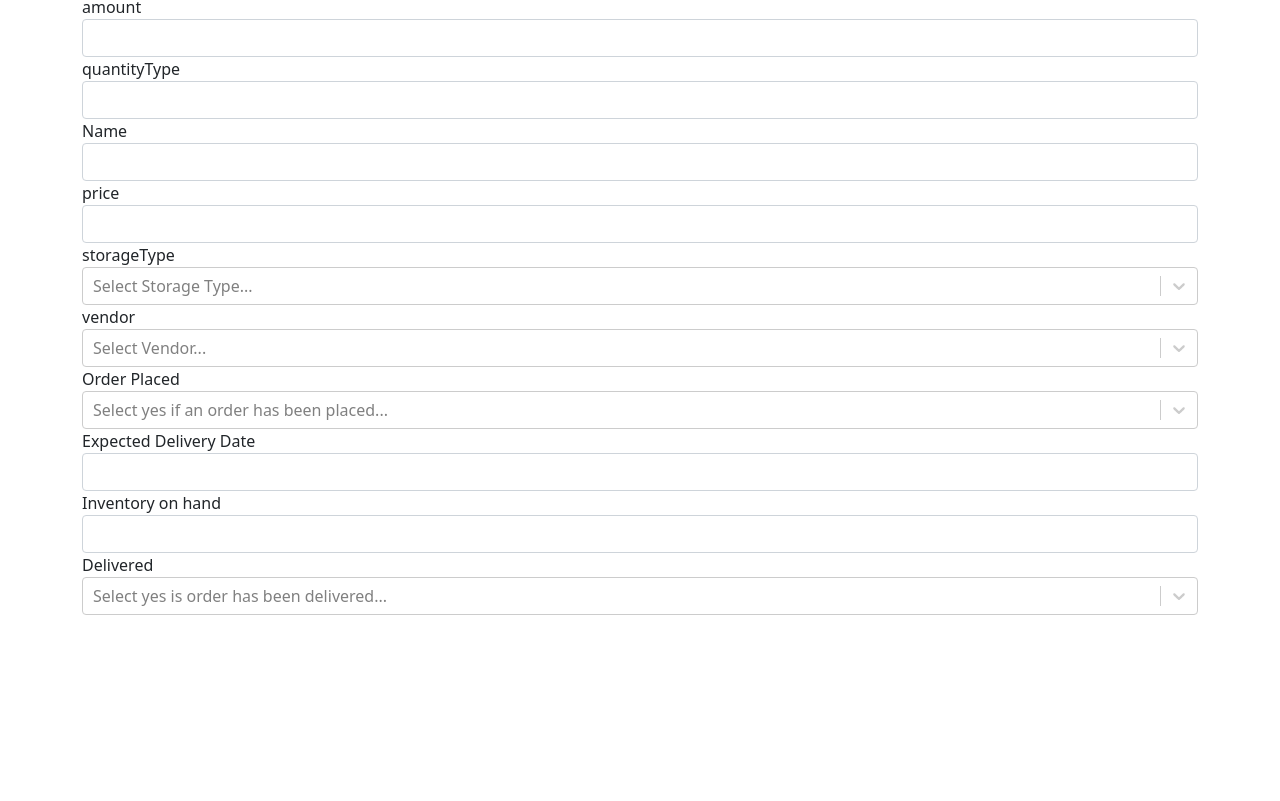
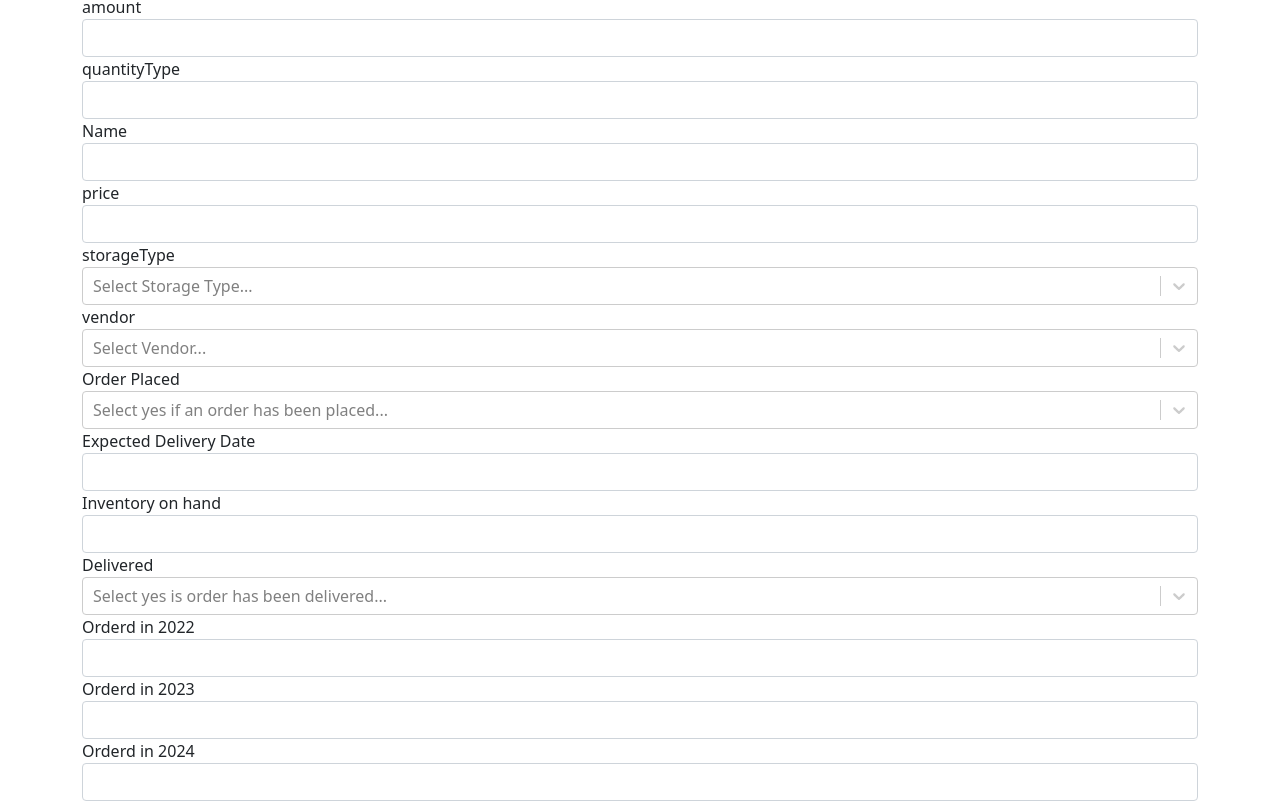
Before and after one commit to gtsflyer/test2, a React (Create React App) app in the folder react-ui/: page /createIngredient in a window 1280 px wide. Shown: the part 328-1129 px from the top of the page. Before the commit the page ends 943 px from the top, so only its background shows below. Built offline with nearby package versions, Linux system fonts and the light colour scheme.

Commit message:
Added historical ordered amounts

```diff
--- a/react-ui/src/components/createIngredient.js
+++ b/react-ui/src/components/createIngredient.js
@@ -18,7 +18,10 @@ export default function CreateIngredient() {
   orderPlaced: "",
   expectedDelivery: "",
   inventoryOnHand: "",
-  isDelivered: ""
+  isDelivered: "",
+  ordered2022: "",
+  ordered2023: "",
+  ordered2024: ""
 
  });
  const navigate = useNavigate();
@@ -76,7 +79,10 @@ export default function CreateIngredient() {
       orderPlaced: "",
       expectedDelivery: "",
       inventoryOnHand: "",
-      isDelivered: ""
+      isDelivered: "",
+      ordered2022: "",
+      ordered2023: "",
+      ordered2024: ""
    });
    navigate("/");
  }
@@ -225,6 +231,36 @@ export default function CreateIngredient() {
                     placeholder={form.isDelivered ? form.isDelivered : "Select yes is order has been delivered..."}
                   />
           </div>
+          <div className="form-group">
+            <label htmlFor="servings">Orderd in 2022</label>
+            <input
+              type="number"
+              className="form-control"
+              id="servings"
+              value={form.ordered2022}
+              onChange={(e) => updateForm({ ordered2022: e.target.value })}
+            />
+          </div>
+          <div className="form-group">
+            <label htmlFor="servings">Orderd in 2023</label>
+            <input
+              type="number"
+              className="form-control"
+              id="servings"
+              value={form.ordered2022}
+              onChange={(e) => updateForm({ ordered2023: e.target.value })}
+            />
+          </div>
+          <div className="form-group">
+            <label htmlFor="servings">Orderd in 2024</label>
+            <input
+              type="number"
+              className="form-control"
+              id="servings"
+              value={form.ordered2024}
+              onChange={(e) => updateForm({ ordered2024: e.target.value })}
+            />
+          </div>
         </form>
       </div>
     </div>
--- a/react-ui/src/components/editIngredient.js
+++ b/react-ui/src/components/editIngredient.js
@@ -18,7 +18,10 @@ export default function EditIngredient() {
   orderPlaced: "",
   expectedDelivery: "",
   inventoryOnHand: "",
-  isDelivered: ""
+  isDelivered: "",
+  ordered2022: "",
+  ordered2023: "",
+  ordered2024: ""
 
  });
  const params = useParams();
@@ -238,6 +241,36 @@ export default function EditIngredient() {
                     placeholder={form.isDelivered ? form.isDelivered : "Select yes is order has been delivered..."}
                   />
           </div>
+          <div className="form-group">
+            <label htmlFor="servings">Orderd in 2022</label>
+            <input
+              type="number"
+              className="form-control"
+              id="servings"
+              value={form.ordered2022}
+              onChange={(e) => updateForm({ ordered2022: e.target.value })}
+            />
+          </div>
+          <div className="form-group">
+            <label htmlFor="servings">Orderd in 2023</label>
+            <input
+              type="number"
+              className="form-control"
+              id="servings"
+              value={form.ordered2023}
+              onChange={(e) => updateForm({ ordered2023: e.target.value })}
+            />
+          </div>
+          <div className="form-group">
+            <label htmlFor="servings">Orderd in 2024</label>
+            <input
+              type="number"
+              className="form-control"
+              id="servings"
+              value={form.ordered2024}
+              onChange={(e) => updateForm({ ordered2024: e.target.value })}
+            />
+          </div>
         </form>
       </div>
     </div>
--- a/react-ui/src/components/reports.js
+++ b/react-ui/src/components/reports.js
@@ -161,7 +161,10 @@ menus.map(menu => {
               "orderPlaced" : filteredIngredient.orderPlaced,
               "expectedDelivery" : filteredIngredient.expectedDelivery,
               "inventoryOnHand" : filteredIngredient.inventoryOnHand,
-              "isDelivered" : filteredIngredient.isDelivered
+              "isDelivered" : filteredIngredient.isDelivered,
+              "ordered2022" : filteredIngredient.ordered2022,
+              "ordered2023" : filteredIngredient.ordered2023,
+              "ordered2024" : filteredIngredient.ordered2024
             };
             orderReport = orderReport.concat([reportEntry]);
           });
@@ -187,7 +190,10 @@ menus.map(menu => {
         orderPlaced: value.orderPlaced,
         expectedDelivery: value.expectedDelivery,
         inventoryOnHand: value.inventoryOnHand,
-        isDelivered: value.isDelivered
+        isDelivered: value.isDelivered,
+        ordered2022: value.ordered2022,
+        ordered2023: value.ordered2023,
+        ordered2024: value.ordered2024
       };
       allOrders.push(res[value.name])
     }
@@ -213,7 +219,10 @@ menus.map(menu => {
         orderPlaced: value.orderPlaced,
         expectedDelivery: value.expectedDelivery,
         inventoryOnHand: value.inventoryOnHand,
-        isDelivered: value.isDelivered
+        isDelivered: value.isDelivered,
+        ordered2022: value.ordered2022,
+        ordered2023: value.ordered2023,
+        ordered2024: value.ordered2024
       };
       breakfastOrders.push(res[value.name])
     }
@@ -239,7 +248,10 @@ menus.map(menu => {
         orderPlaced: value.orderPlaced,
         expectedDelivery: value.expectedDelivery,
         inventoryOnHand: value.inventoryOnHand,
-        isDelivered: value.isDelivered
+        isDelivered: value.isDelivered,
+        ordered2022: value.ordered2022,
+        ordered2023: value.ordered2023,
+        ordered2024: value.ordered2024
       };
       lunchOrders.push(res[value.name])
     }
@@ -265,7 +277,10 @@ menus.map(menu => {
         orderPlaced: value.orderPlaced,
         expectedDelivery: value.expectedDelivery,
         inventoryOnHand: value.inventoryOnHand,
-        isDelivered: value.isDelivered
+        isDelivered: value.isDelivered,
+        ordered2022: value.ordered2022,
+        ordered2023: value.ordered2023,
+        ordered2024: value.ordered2024
       };
       dinnerOrders.push(res[value.name])
     }
@@ -291,7 +306,10 @@ menus.map(menu => {
         orderPlaced: value.orderPlaced,
         expectedDelivery: value.expectedDelivery,
         inventoryOnHand: value.inventoryOnHand,
-        isDelivered: value.isDelivered
+        isDelivered: value.isDelivered,
+        ordered2022: value.ordered2022,
+        ordered2023: value.ordered2023,
+        ordered2024: value.ordered2024
       };
       tuesdayOrders.push(res[value.name])
     }
@@ -317,7 +335,10 @@ menus.map(menu => {
         orderPlaced: value.orderPlaced,
         expectedDelivery: value.expectedDelivery,
         inventoryOnHand: value.inventoryOnHand,
-        isDelivered: value.isDelivered
+        isDelivered: value.isDelivered,
+        ordered2022: value.ordered2022,
+        ordered2023: value.ordered2023,
+        ordered2024: value.ordered2024
       };
       wednesdayOrders.push(res[value.name])
     }
@@ -343,7 +364,10 @@ menus.map(menu => {
         orderPlaced: value.orderPlaced,
         expectedDelivery: value.expectedDelivery,
         inventoryOnHand: value.inventoryOnHand,
-        isDelivered: value.isDelivered
+        isDelivered: value.isDelivered,
+        ordered2022: value.ordered2022,
+        ordered2023: value.ordered2023,
+        ordered2024: value.ordered2024
       };
       thursdayOrders.push(res[value.name])
     }
@@ -369,7 +393,10 @@ menus.map(menu => {
         orderPlaced: value.orderPlaced,
         expectedDelivery: value.expectedDelivery,
         inventoryOnHand: value.inventoryOnHand,
-        isDelivered: value.isDelivered
+        isDelivered: value.isDelivered,
+        ordered2022: value.ordered2022,
+        ordered2023: value.ordered2023,
+        ordered2024: value.ordered2024
       };
       fridayOrders.push(res[value.name])
     }
@@ -395,7 +422,10 @@ menus.map(menu => {
         orderPlaced: value.orderPlaced,
         expectedDelivery: value.expectedDelivery,
         inventoryOnHand: value.inventoryOnHand,
-        isDelivered: value.isDelivered
+        isDelivered: value.isDelivered,
+        ordered2022: value.ordered2022,
+        ordered2023: value.ordered2023,
+        ordered2024: value.ordered2024
       };
       saturdayOrders.push(res[value.name])
     }
@@ -421,7 +451,10 @@ menus.map(menu => {
         orderPlaced: value.orderPlaced,
         expectedDelivery: value.expectedDelivery,
         inventoryOnHand: value.inventoryOnHand,
-        isDelivered: value.isDelivered
+        isDelivered: value.isDelivered,
+        ordered2022: value.ordered2022,
+        ordered2023: value.ordered2023,
+        ordered2024: value.ordered2024
       };
       sundayOrders.push(res[value.name])
     }
@@ -447,7 +480,10 @@ menus.map(menu => {
         orderPlaced: value.orderPlaced,
         expectedDelivery: value.expectedDelivery,
         inventoryOnHand: value.inventoryOnHand,
-        isDelivered: value.isDelivered
+        isDelivered: value.isDelivered,
+        ordered2022: value.ordered2022,
+        ordered2023: value.ordered2023,
+        ordered2024: value.ordered2024
       };
       usFoodsOrders.push(res[value.name])
     }
@@ -473,7 +509,10 @@ menus.map(menu => {
         orderPlaced: value.orderPlaced,
         expectedDelivery: value.expectedDelivery,
         inventoryOnHand: value.inventoryOnHand,
-        isDelivered: value.isDelivered
+        isDelivered: value.isDelivered,
+        ordered2022: value.ordered2022,
+        ordered2023: value.ordered2023,
+        ordered2024: value.ordered2024
       };
       schencksOrders.push(res[value.name])
     }
@@ -499,7 +538,10 @@ menus.map(menu => {
         orderPlaced: value.orderPlaced,
         expectedDelivery: value.expectedDelivery,
         inventoryOnHand: value.inventoryOnHand,
-        isDelivered: value.isDelivered
+        isDelivered: value.isDelivered,
+        ordered2022: value.ordered2022,
+        ordered2023: value.ordered2023,
+        ordered2024: value.ordered2024
       };
       groceryOrders.push(res[value.name])
     }
@@ -525,7 +567,10 @@ menus.map(menu => {
         orderPlaced: value.orderPlaced,
         expectedDelivery: value.expectedDelivery,
         inventoryOnHand: value.inventoryOnHand,
-        isDelivered: value.isDelivered
+        isDelivered: value.isDelivered,
+        ordered2022: value.ordered2022,
+        ordered2023: value.ordered2023,
+        ordered2024: value.ordered2024
       };
       shelfStableOrders.push(res[value.name])
     }
@@ -551,7 +596,10 @@ menus.map(menu => {
         orderPlaced: value.orderPlaced,
         expectedDelivery: value.expectedDelivery,
         inventoryOnHand: value.inventoryOnHand,
-        isDelivered: value.isDelivered
+        isDelivered: value.isDelivered,
+        ordered2022: value.ordered2022,
+        ordered2023: value.ordered2023,
+        ordered2024: value.ordered2024
       };
       refrigeratedOrders.push(res[value.name])
     }
@@ -577,7 +625,10 @@ menus.map(menu => {
         orderPlaced: value.orderPlaced,
         expectedDelivery: value.expectedDelivery,
         inventoryOnHand: value.inventoryOnHand,
-        isDelivered: value.isDelivered
+        isDelivered: value.isDelivered,
+        ordered2022: value.ordered2022,
+        ordered2023: value.ordered2023,
+        ordered2024: value.ordered2024
       };
       frozenOrders.push(res[value.name])
     }
@@ -603,7 +654,10 @@ menus.map(menu => {
         orderPlaced: value.orderPlaced,
         expectedDelivery: value.expectedDelivery,
         inventoryOnHand: value.inventoryOnHand,
-        isDelivered: value.isDelivered
+        isDelivered: value.isDelivered,
+        ordered2022: value.ordered2022,
+        ordered2023: value.ordered2023,
+        ordered2024: value.ordered2024
       };
       tuesDinnerOrders.push(res[value.name])
     }
@@ -629,7 +683,10 @@ menus.map(menu => {
         orderPlaced: value.orderPlaced,
         expectedDelivery: value.expectedDelivery,
         inventoryOnHand: value.inventoryOnHand,
-        isDelivered: value.isDelivered
+        isDelivered: value.isDelivered,
+        ordered2022: value.ordered2022,
+        ordered2023: value.ordered2023,
+        ordered2024: value.ordered2024
       };
       wedBreakfastOrders.push(res[value.name])
     }
@@ -654,7 +711,10 @@ menus.map(menu => {
         orderPlaced: value.orderPlaced,
         expectedDelivery: value.expectedDelivery,
         inventoryOnHand: value.inventoryOnHand,
-        isDelivered: value.isDelivered
+        isDelivered: value.isDelivered,
+        ordered2022: value.ordered2022,
+        ordered2023: value.ordered2023,
+        ordered2024: value.ordered2024
       };
       wedLunchOrders.push(res[value.name])
     }
@@ -679,7 +739,10 @@ menus.map(menu => {
         orderPlaced: value.orderPlaced,
         expectedDelivery: value.expectedDelivery,
         inventoryOnHand: value.inventoryOnHand,
-        isDelivered: value.isDelivered
+        isDelivered: value.isDelivered,
+        ordered2022: value.ordered2022,
+        ordered2023: value.ordered2023,
+        ordered2024: value.ordered2024
       };
       wedDinnerOrders.push(res[value.name])
     }
@@ -705,7 +768,10 @@ menus.map(menu => {
         orderPlaced: value.orderPlaced,
         expectedDelivery: value.expectedDelivery,
         inventoryOnHand: value.inventoryOnHand,
-        isDelivered: value.isDelivered
+        isDelivered: value.isDelivered,
+        ordered2022: value.ordered2022,
+        ordered2023: value.ordered2023,
+        ordered2024: value.ordered2024
       };
       thursBreakfastOrders.push(res[value.name])
     }
@@ -730,7 +796,10 @@ menus.map(menu => {
         orderPlaced: value.orderPlaced,
         expectedDelivery: value.expectedDelivery,
         inventoryOnHand: value.inventoryOnHand,
-        isDelivered: value.isDelivered
+        isDelivered: value.isDelivered,
+        ordered2022: value.ordered2022,
+        ordered2023: value.ordered2023,
+        ordered2024: value.ordered2024
       };
       thursLunchOrders.push(res[value.name])
     }
@@ -755,7 +824,10 @@ menus.map(menu => {
         orderPlaced: value.orderPlaced,
         expectedDelivery: value.expectedDelivery,
         inventoryOnHand: value.inventoryOnHand,
-        isDelivered: value.isDelivered
+        isDelivered: value.isDelivered,
+        ordered2022: value.ordered2022,
+        ordered2023: value.ordered2023,
+        ordered2024: value.ordered2024
       };
       thursDinnerOrders.push(res[value.name])
     }
@@ -781,7 +853,10 @@ menus.map(menu => {
         orderPlaced: value.orderPlaced,
         expectedDelivery: value.expectedDelivery,
         inventoryOnHand: value.inventoryOnHand,
-        isDelivered: value.isDelivered
+        isDelivered: value.isDelivered,
+        ordered2022: value.ordered2022,
+        ordered2023: value.ordered2023,
+        ordered2024: value.ordered2024
       };
       friBreakfastOrders.push(res[value.name])
     }
@@ -806,7 +881,10 @@ menus.map(menu => {
         orderPlaced: value.orderPlaced,
         expectedDelivery: value.expectedDelivery,
         inventoryOnHand: value.inventoryOnHand,
-        isDelivered: value.isDelivered
+        isDelivered: value.isDelivered,
+        ordered2022: value.ordered2022,
+        ordered2023: value.ordered2023,
+        ordered2024: value.ordered2024
       };
       friLunchOrders.push(res[value.name])
     }
@@ -831,7 +909,10 @@ menus.map(menu => {
         orderPlaced: value.orderPlaced,
         expectedDelivery: value.expectedDelivery,
         inventoryOnHand: value.inventoryOnHand,
-        isDelivered: value.isDelivered
+        isDelivered: value.isDelivered,
+        ordered2022: value.ordered2022,
+        ordered2023: value.ordered2023,
+        ordered2024: value.ordered2024
       };
       friDinnerOrders.push(res[value.name])
     }
@@ -857,7 +938,10 @@ menus.map(menu => {
         orderPlaced: value.orderPlaced,
         expectedDelivery: value.expectedDelivery,
         inventoryOnHand: value.inventoryOnHand,
-        isDelivered: value.isDelivered
+        isDelivered: value.isDelivered,
+        ordered2022: value.ordered2022,
+        ordered2023: value.ordered2023,
+        ordered2024: value.ordered2024
       };
       satBreakfastOrders.push(res[value.name])
     }
@@ -882,7 +966,10 @@ menus.map(menu => {
         orderPlaced: value.orderPlaced,
         expectedDelivery: value.expectedDelivery,
         inventoryOnHand: value.inventoryOnHand,
-        isDelivered: value.isDelivered
+        isDelivered: value.isDelivered,
+        ordered2022: value.ordered2022,
+        ordered2023: value.ordered2023,
+        ordered2024: value.ordered2024
       };
       satLunchOrders.push(res[value.name])
     }
@@ -907,7 +994,10 @@ menus.map(menu => {
         orderPlaced: value.orderPlaced,
         expectedDelivery: value.expectedDelivery,
         inventoryOnHand: value.inventoryOnHand,
-        isDelivered: value.isDelivered
+        isDelivered: value.isDelivered,
+        ordered2022: value.ordered2022,
+        ordered2023: value.ordered2023,
+        ordered2024: value.ordered2024
       };
       satDinnerOrders.push(res[value.name])
     }
@@ -933,7 +1023,10 @@ menus.map(menu => {
         orderPlaced: value.orderPlaced,
         expectedDelivery: value.expectedDelivery,
         inventoryOnHand: value.inventoryOnHand,
-        isDelivered: value.isDelivered
+        isDelivered: value.isDelivered,
+        ordered2022: value.ordered2022,
+        ordered2023: value.ordered2023,
+        ordered2024: value.ordered2024
       };
       sunBreakfastOrders.push(res[value.name])
     }
@@ -958,7 +1051,10 @@ menus.map(menu => {
         orderPlaced: value.orderPlaced,
         expectedDelivery: value.expectedDelivery,
         inventoryOnHand: value.inventoryOnHand,
-        isDelivered: value.isDelivered
+        isDelivered: value.isDelivered,
+        ordered2022: value.ordered2022,
+        ordered2023: value.ordered2023,
+        ordered2024: value.ordered2024
       };
       sunLunchOrders.push(res[value.name])
     }
@@ -983,7 +1079,10 @@ menus.map(menu => {
         orderPlaced: value.orderPlaced,
         expectedDelivery: value.expectedDelivery,
         inventoryOnHand: value.inventoryOnHand,
-        isDelivered: value.isDelivered
+        isDelivered: value.isDelivered,
+        ordered2022: value.ordered2022,
+        ordered2023: value.ordered2023,
+        ordered2024: value.ordered2024
       };
       sunDinnerOrders.push(res[value.name])
     }
```
